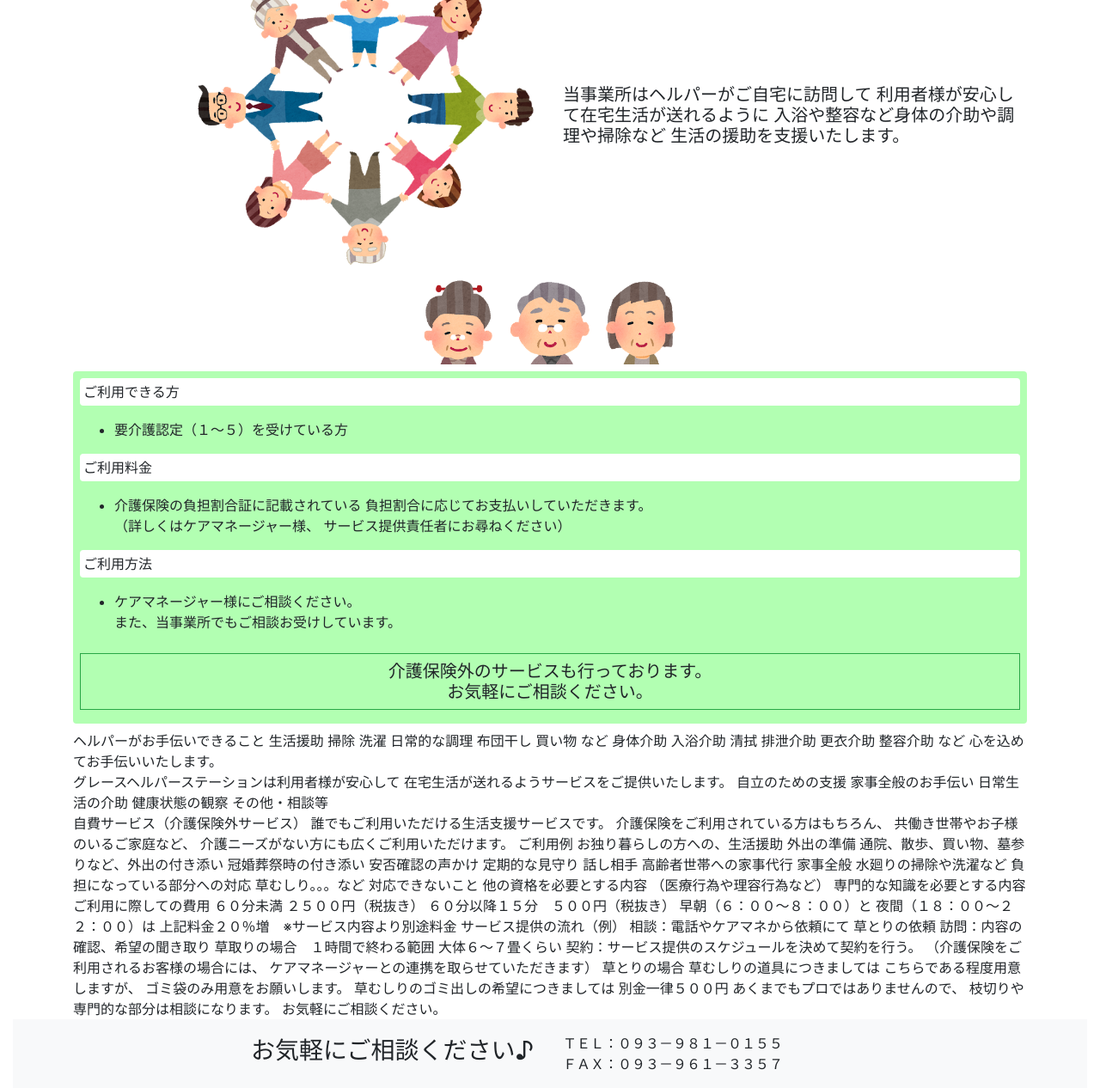
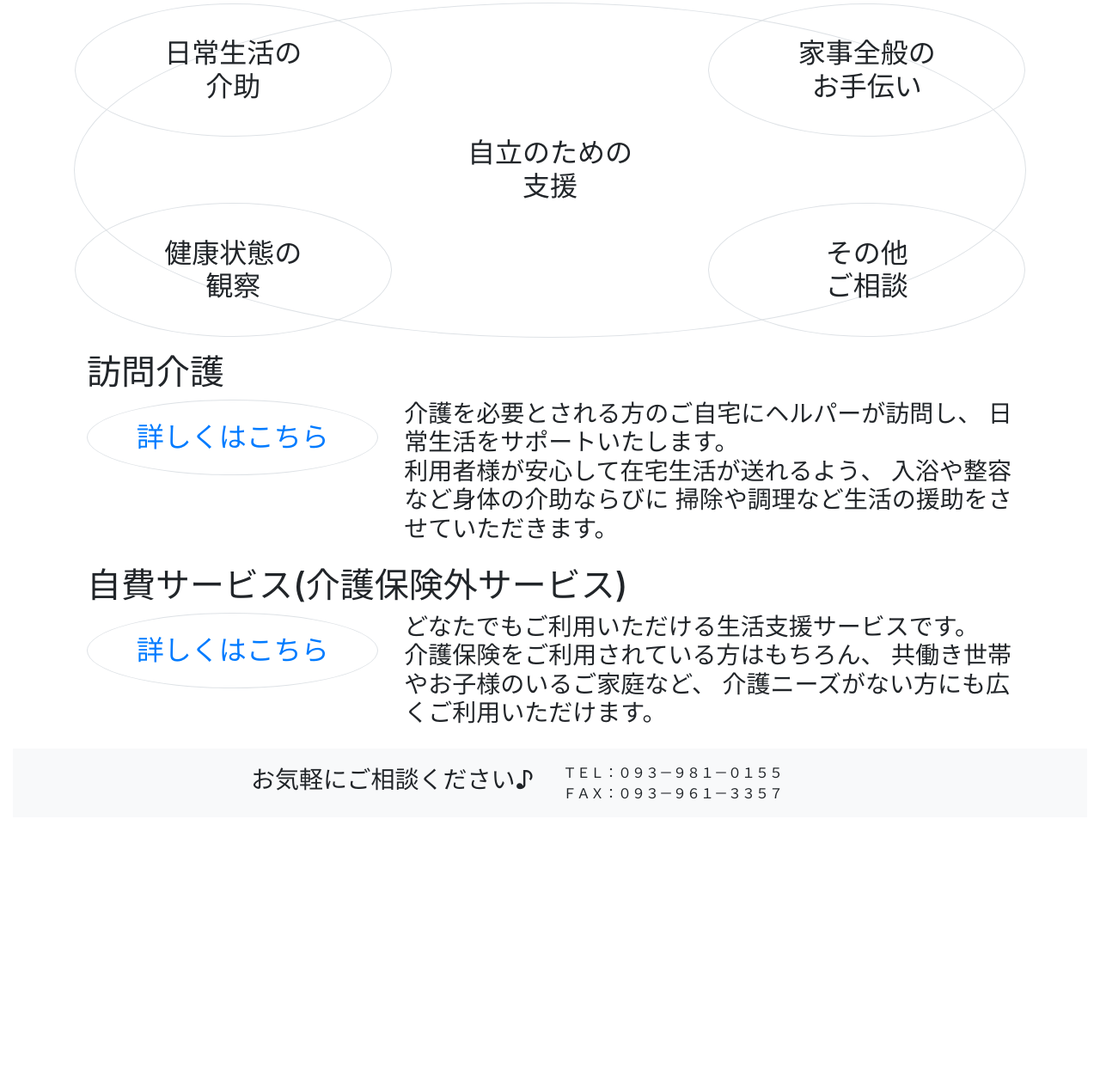
Before and after one commit to ImAuty/html_page, a plain HTML site: page index.html in a window 1280 px wide. Shown: the part 172-1438 px from the top of the page at 86% size. After the commit the page ends 1123 px from the top, so only its background shows below. Drawn offline with Linux system fonts and the light colour scheme.

Commit message:
内容を修正しました

```diff
--- a/index.html
+++ b/index.html
@@ -39,155 +39,100 @@
     </header>
     <main>
         <div class="container">
-            <div class="text-center mb-2">
-                <!--<img src="./img/ribbon_green.png" width="" height="" class="" alt="">-->
-                <span class="h3 d-inline-block py-2 px-3 text-white rounded"
-                    style="background-color: lightseagreen;">訪問介護</span class="h4 d-inline-block m-2 bg-info">
-            </div>
-            <div class="row mb-2">
-                <div class="col-md text-center text-md-right">
-                    <img src="./img/circle.png" width="400" height="" class="img-fluid" alt="">
-                </div>
-                <div class="col-md d-flex">
-                    <p class="h5 align-self-center">
-                        当事業所はヘルパーがご自宅に訪問して
-                        利用者様が安心して在宅生活が送れるように
-                        入浴や整容など身体の介助や調理や掃除など
-                        生活の援助を支援いたします。
+            <div class="m-3">
+                <div class="text-center">
+                    <p class="h2">
+                        グレースヘルパーステーションは、訪問介護を軸に、
+                        利用者様が安心して在宅生活が送れるようなサービスをご提供いたします。
                     </p>
                 </div>
             </div>
-            <div class="text-center mb-2">
-                <img src="./img/grandma1.png" width="100" height="" class="" alt="">
-                <img src="./img/grandpa1.png" width="100" height="" class="" alt="">
-                <img src="./img/grandma2.png" width="100" height="" class="" alt="">
+            <div class="m-3">
+                <div class="text-center h2">
+                    <div class="row border rounded-circle">
+                        <div class="col-4 border rounded-circle">
+                            <br>
+                            日常生活の
+                            <br>
+                            介助
+                            <br>
+                            <br>
                         </div>
-
-            <div class="mb-2">
-                <div class="rounded p-2" style="background-color: #b2ffb2;">
-                    <p>
-                        <span class="bg-white d-block rounded p-1">ご利用できる方</span>
-                        <ul class="pr-2">
-                            <li>
-                                要介護認定（１～５）を受けている方
-                            </li>
-                        </ul>
-                    </p>
-                    <p>
-                        <span class="bg-white d-block rounded p-1">ご利用料金</span class="bg-white d-block rounded p-1">
-                        <ul class="pr-2">
-                            <li>
-                                介護保険の負担割合証に記載されている
-                                負担割合に応じてお支払いしていただきます。
+                        <div class="col-4"></div>
+                        <div class="col-4 border rounded-circle">
                             <br>
-                                （詳しくはケアマネージャー様、
-                                サービス提供責任者にお尋ねください）
-                            </li>
-                        </ul>
-                    </p>
-                    <p>
-                        <span class="bg-white d-block rounded p-1">ご利用方法</span class="bg-white d-block rounded p-1">
-                        <ul class="pr-2">
-                            <li>
-                                ケアマネージャー様にご相談ください。
+                            家事全般の
                             <br>
-                                また、当事業所でもご相談お受けしています。
-                            </li>
-                        </ul>
-                    </p>
-                    <p class="h5 text-center mt-4 p-2 border border-success">
-                        介護保険外のサービスも行っております。
+                            お手伝い
                             <br>
-                        お気軽にご相談ください。
-                    </p>
+                            <br>
+                        </div>
+                        <div class="col-12">
+                            自立のための
+                            <br>
+                            支援
+                        </div>
+                        <div class="col-4 border rounded-circle">
+                            <br>
+                            健康状態の
+                            <br>
+                            観察
+                            <br>
+                            <br>
+                        </div>
+                        <div class="col-4"></div>
+                        <div class="col-4 border rounded-circle">
+                            <br>
+                            その他
+                            <br>
+                            ご相談
+                            <br>
+                            <br>
                         </div>
                     </div>
-
-            <div>
-                ヘルパーがお手伝いできること
-                生活援助
-                掃除
-                洗濯
-                日常的な調理
-                布団干し
-                買い物
-                など
-                身体介助
-                入浴介助
-                清拭
-                排泄介助
-                更衣介助
-                整容介助
-                など
-                心を込めてお手伝いいたします。
                 </div>
-            <div>
-                グレースヘルパーステーションは利用者様が安心して
-                在宅生活が送れるようサービスをご提供いたします。
-                自立のための支援
-                家事全般のお手伝い
-                日常生活の介助
-                健康状態の観察
-                その他・相談等
             </div>
-            <div>
-                自費サービス（介護保険外サービス）
-                誰でもご利用いただける生活支援サービスです。
+            <div class="m-3">
+                <h1>訪問介護</h1>
+                <div class="row">
+                    <div class="col-4">
+                        <div class="text-center border rounded-circle">
+                            <br>
+                            <a class="h2" href="./care.html">詳しくはこちら</a>
+                            <br>
+                            <br>
+                        </div>
+                    </div>
+                    <div class="col-8">
+                        <p class="h3">
+                            介護を必要とされる方のご自宅にヘルパーが訪問し、
+                            日常生活をサポートいたします。
+                            <br>
+                            利用者様が安心して在宅生活が送れるよう、
+                            入浴や整容など身体の介助ならびに
+                            掃除や調理など生活の援助をさせていただきます。 </p>
+                    </div>
+                </div>
+            </div>
+            <div class="m-3">
+                <h1>自費サービス(介護保険外サービス)</h1>
+                <div class="row">
+                    <div class="col-4">
+                        <div class="text-center border rounded-circle">
+                            <br>
+                            <a class="h2" href="./service.html">詳しくはこちら</a>
+                            <br>
+                            <br>
+                        </div>
+                    </div>
+                    <div class="col-8">
+                        <p class="h3">
+                            どなたでもご利用いただける生活支援サービスです。
+                            <br>
                             介護保険をご利用されている方はもちろん、
                             共働き世帯やお子様のいるご家庭など、
                             介護ニーズがない方にも広くご利用いただけます。
-
-                ご利用例
-                お独り暮らしの方への、生活援助
-                外出の準備
-                通院、散歩、買い物、墓参りなど、外出の付き添い
-                冠婚葬祭時の付き添い
-                安否確認の声かけ
-                定期的な見守り
-                話し相手
-
-                高齢者世帯への家事代行
-                家事全般
-                水廻りの掃除や洗濯など
-                負担になっている部分への対応
-                草むしり。。。など
-
-                対応できないこと
-                他の資格を必要とする内容
-                （医療行為や理容行為など）
-                専門的な知識を必要とする内容
                     </div>
-            <div>
-                ご利用に際しての費用
-                ６０分未満
-                ２５００円（税抜き）
-                ６０分以降１５分　５００円（税抜き）
-                早朝（６：００～８：００）と
-                夜間（１８：００～２２：００）は
-                上記料金２０％増　※サービス内容より別途料金
-
-                サービス提供の流れ（例）
-                相談：電話やケアマネから依頼にて
-                草とりの依頼
-                訪問：内容の確認、希望の聞き取り
-                草取りの場合　１時間で終わる範囲
-                大体６～７畳くらい
-                契約：サービス提供のスケジュールを決めて契約を行う。
-                （介護保険をご利用されるお客様の場合には、
-                ケアマネージャーとの連携を取らせていただきます）
-
-                草とりの場合
-                草むしりの道具につきましては
-                こちらである程度用意しますが、
-                ゴミ袋のみ用意をお願いします。
-
-                草むしりのゴミ出しの希望につきましては
-                別金一律５００円
-
-                あくまでもプロではありませんので、
-                枝切りや専門的な部分は相談になります。
-
-                お気軽にご相談ください。
                 </div>
             </div>
         </div>
```
Lines whose indentation alone changed are shown as unchanged.
